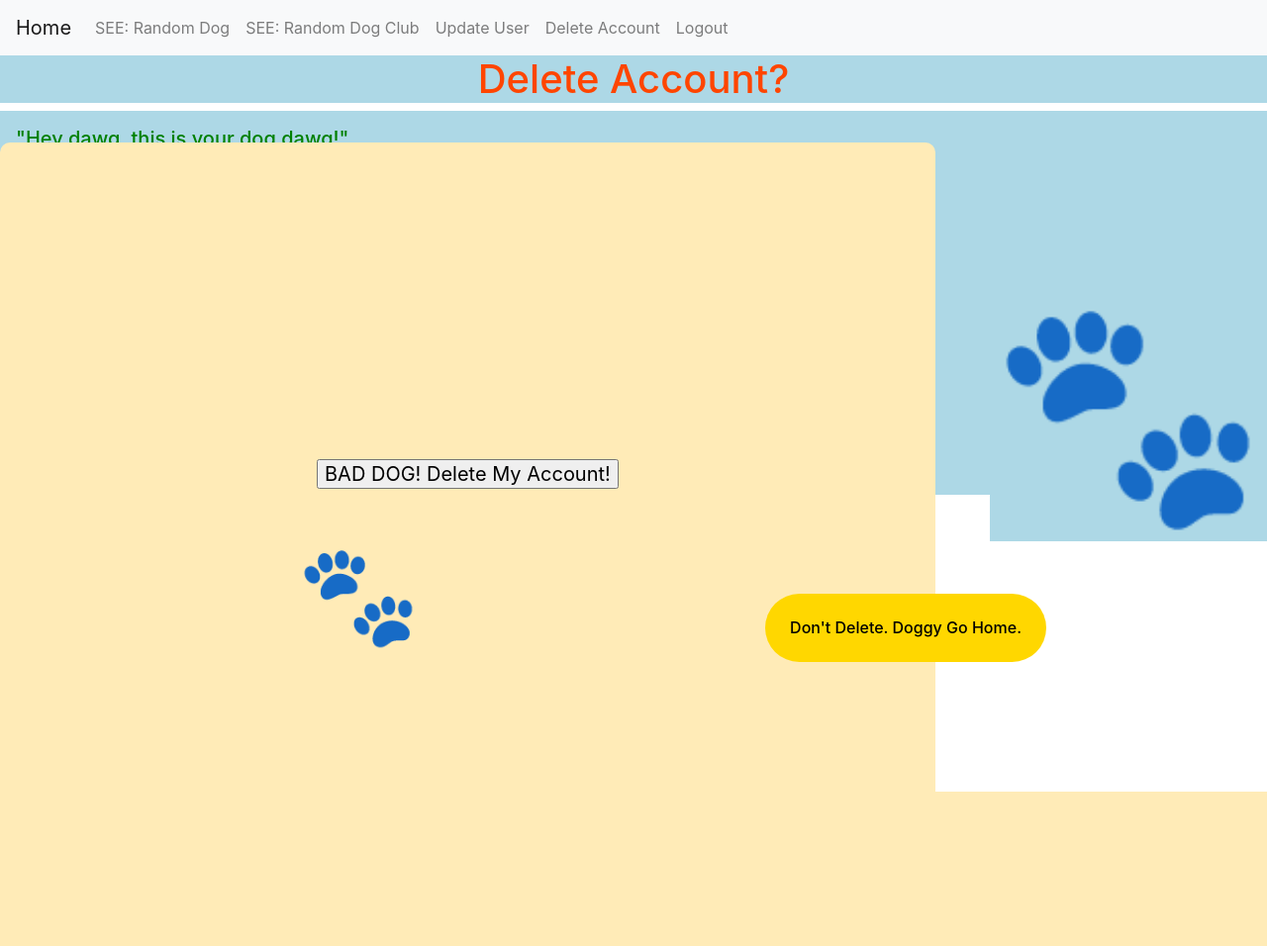
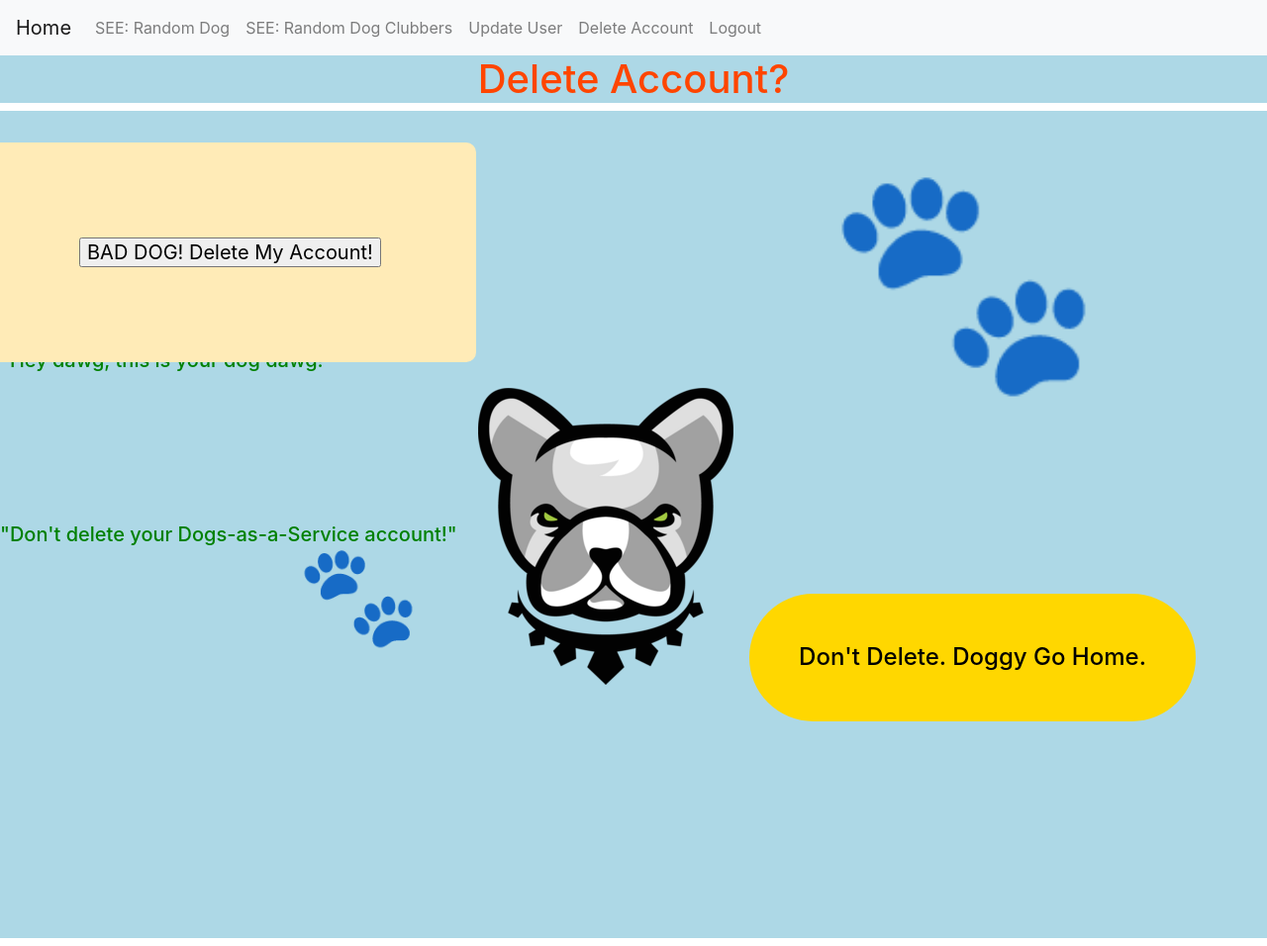
Before and after one commit to 9000HAL/v.3_Dogs-as-a-Service-Full-Stack-API-DB-Web-App_CAP_CT, a Flask app: a page that uses templates/navbar.html in a window 1280 px wide; the page is wider, and only the part inside the window is pictured. Shown: that part at 99% size. Before the commit the page ends 800 px from the top of that part, so only its background shows below. Run offline with Flask 3, Linux system fonts and the light colour scheme; the visitor is signed in with stand-in values (Sample User, id 1); data comes from the database, SQL or seed files in the repository; some libraries are stand-ins or nearby versions.

Commit message:
v.3 GREEN GO first rendition --- run tests next

```diff
--- a/static/css/main.css
+++ b/static/css/main.css
@@ -79,7 +79,7 @@
     text-decoration: none;
     position: absolute;
     top: 100px;
-    left: 50px;
+    left: -100px;
     box-shadow: 0px 4px 6px rgba(0, 0, 0, 0.1);
 
 }
@@ -92,7 +92,7 @@
 
 /* CSS for 'random_dog' page */
 .dog-img {
-    max-width: 50%;
+    max-width: 75%;
     margin-top: 50px;
 
 }
@@ -105,10 +105,10 @@
     display: inline-block;
     background-color: #ffd700;
     color: black;
-    padding: 25px 25px;
-    border-radius: 90px;
+    padding: 50px 50px;
+    border-radius: 100px;
     text-decoration: none;
-    font-size: 16px;
+    font-size: 24px;
     position: fixed;
     margin-bottom: 50px;
     top: 75%;
@@ -177,15 +177,16 @@
 
 
 /* CSS for 'DELETE ACCOUNT' page---------------------fixed???????????????????????????????????????????????????? */
+
 h5 {
     color: #008000;
     text-align: left;
     background-color: lightblue;
-    padding: 1rem;
+    padding: 15rem;
+    margin: -15rem;
 }
+
 /* CSS for 'DELETE ACCOUNT' page */
-
-
 
 
 
@@ -193,7 +194,7 @@
 /*signup and login*/
 form {
     background-color: #FFEBB7; /* light yellow */
-    padding: 20rem;
+    padding: 6rem;
     margin: -1rem;
     border-radius: 10px;
     text-align: center;
@@ -205,8 +206,8 @@
 form:before {
     content: '🐾';
     position: absolute;
-    left: 1000px;
-    top: 40%;
+    left: 850px;
+    top: 60%;
     transform: translateY(-50%);
     font-size: 225px;
     background-color: lightblue;
--- a/templates/navbar.html
+++ b/templates/navbar.html
@@ -11,7 +11,7 @@
             </li>
             {% if current_user.is_authenticated %}
                 <li class="nav-item">
-                    <a class="nav-link" href="{{ url_for('list_users') }}">SEE: Random Dog Club</a>
+                    <a class="nav-link" href="{{ url_for('list_users') }}">SEE: Random Dog Clubbers</a>
                 </li>
                 <li class="nav-item">
                     <a class="nav-link" href="{{ url_for('update_user') }}">Update User</a>
```
